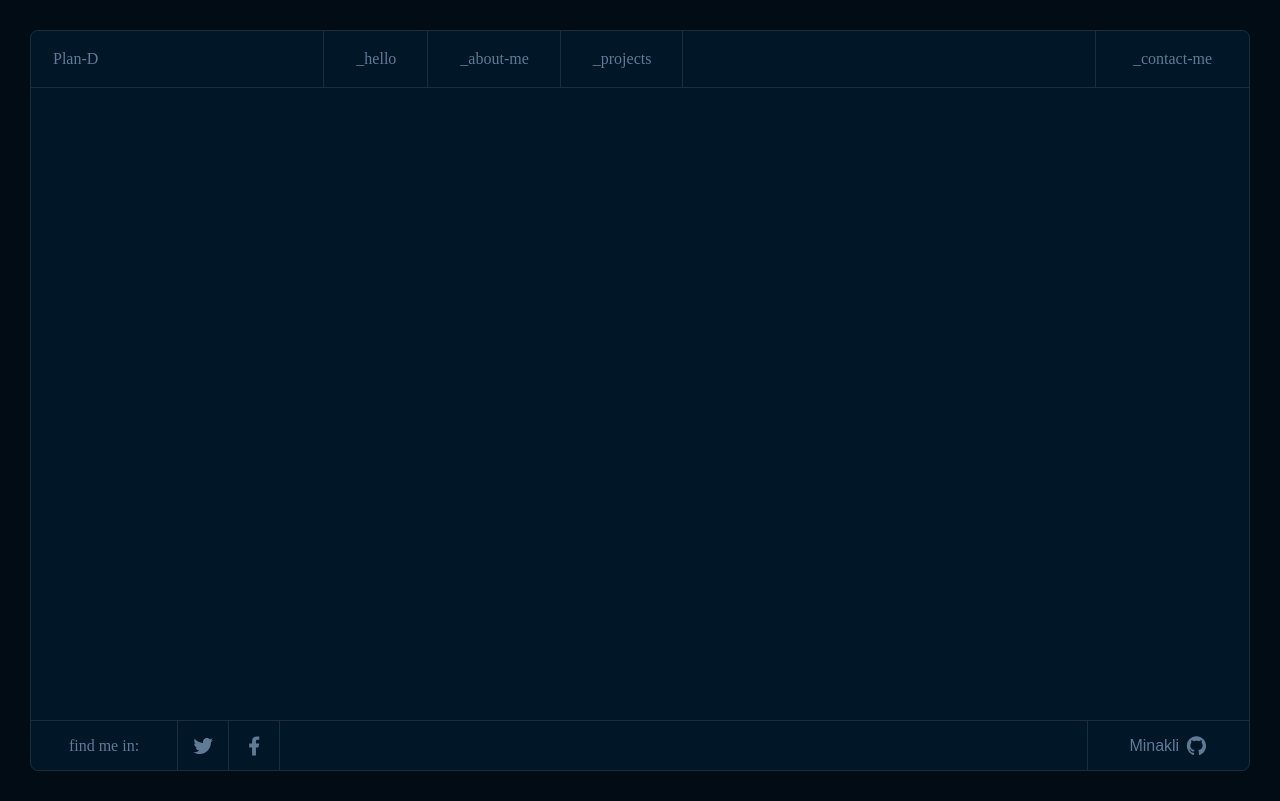
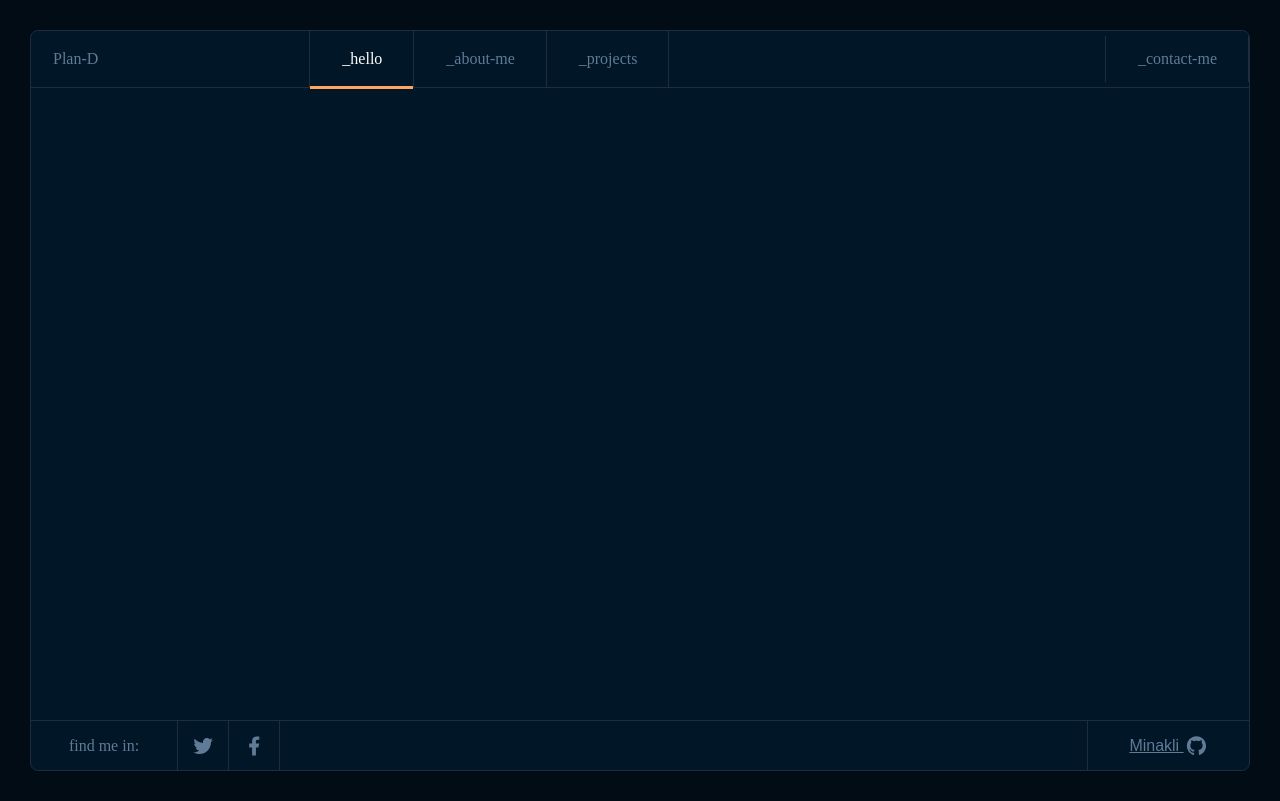
Before and after one commit to Minakli/portfolio, a React (Create React App) app: page / in a window 1280 px wide. Built offline with nearby package versions, Linux system fonts and the light colour scheme.

Commit message:
The pages have been created.

```diff
--- a/src/components/Footer/Footer.jsx
+++ b/src/components/Footer/Footer.jsx
@@ -6,9 +6,12 @@ import git from "./assets/git.svg";
 
 export default function Footer() {
   const footerSocial = [
-    { img: instagram },
-    { img: facebook },
-    { img: git, text: "Minakli\u00A0" },
+    { img: instagram, src: "https://instagram.com" },
+    {
+      img: facebook,
+      src: "https://www.facebook.com/profile.php?id=100092998994065",
+    },
+    { img: git, src: "https://github.com/Minakli", text: "Minakli\u00A0" },
   ];
   return (
     <div className={s.wrapper}>
@@ -22,6 +25,7 @@ export default function Footer() {
           footerImg={elem.img}
           footerImgWidth={elem.width}
           footerText={elem.text}
+          footerSrc={elem.src}
         />
       ))}
       {/* </div> */}
--- a/src/components/Header/Header.jsx
+++ b/src/components/Header/Header.jsx
@@ -1,6 +1,9 @@
 import s from "./Header.module.css";
+import NavBtn from "../../ui/NavBtn/NavBtn";
+import { useState } from "react";
 
 export default function Header({ navBtn }) {
+  const [activePage, setActivePage] = useState("_hello");
   return (
     <header className={s.wrapper}>
       <div className={s.name}>
@@ -8,12 +11,20 @@ export default function Header({ navBtn }) {
         <div className={s.flex_shrink}></div>
       </div>
       {navBtn.map((elem, index) => (
-        <div className={s.nav} key={index}>
-          <span className={s.span}>{elem.name}</span>
-        </div>
+        <NavBtn
+          key={index}
+          elem={elem}
+          index={index}
+          activePage={activePage}
+          setActivePage={setActivePage}
+        />
       ))}
       <div className={s.contact}>
-        <span className={s.span}>_contact-me</span>
+        <NavBtn
+          activePage={activePage}
+          setActivePage={setActivePage}
+          elem={{ name: "_contact-me" }}
+        />
       </div>
     </header>
   );
--- a/src/components/Header/Header.module.css
+++ b/src/components/Header/Header.module.css
@@ -14,58 +14,18 @@
   align-items: center;
   max-width: 311px;
   height: 100%;
-  padding-left: 8px;
+  padding-left: 22px;
   padding-right: auto;
   border-right: 1px solid #1e2d3d;
   transition: filter 1s;
 }
-.wrapper span {
-  display: block;
-  flex-shrink: 0;
-}
-.span {
-  padding: 14px;
-  transition: filter 0.5s;
-}
-.span:hover {
-  filter: brightness(500%);
-  transition: filter 0.5s;
-}
+/* Сжимаемый контейнер*/
 .flex_shrink {
   width: 211px;
   flex-shrink: 1;
 }
-.name:hover {
-  /* color: #ffffff; */
-  /* filter: brightness(500%);
-  transition: filter 0.5s; */
-}
-.nav {
-  display: flex;
-  justify-content: center;
-  align-items: center;
-  height: 100%;
-  border-right: 1px solid #1e2d3d;
-  padding: 0 17px 0 18px;
-  transition: filter 1s;
-}
-.nav:hover {
-  /* color: #ffffff; */
-  /* filter: brightness(500%);
-  transition: filter 0.5s; */
-}
+
 .contact {
-  display: flex;
-  justify-content: center;
-  align-items: center;
-  width: 153px;
-  height: 100%;
   margin-left: auto;
-  transition: filter 1s;
   border-left: 1px solid #1e2d3d;
 }
-.contact:hover {
-  /* filter: brightness(500%);
-  transition: filter 0.5s; */
-  /* color: #ffffff; */
-}
--- a/src/components/Nav/Nav.jsx
+++ /dev/null
@@ -1,5 +0,0 @@
-import s from "./Nav.module.css";
-
-export default function Nav() {
-  return <div></div>;
-}
--- /dev/null
+++ b/src/ui/NavBtn/NavBtn.jsx
@@ -0,0 +1,18 @@
+import s from "./NavBtn.module.css";
+
+export default function NavBtn({ elem, index, activePage, setActivePage }) {
+  return (
+    <div
+      className={s.nav__btn}
+      key={index}
+      onClick={() => {
+        setActivePage(elem.name);
+      }}
+    >
+      <span className={activePage === elem.name ? s.span__active : s.span}>
+        {elem.name}
+      </span>
+      <div className={activePage === elem.name ? s.active__line : null}></div>
+    </div>
+  );
+}
--- /dev/null
+++ b/src/ui/NavBtn/NavBtn.module.css
@@ -0,0 +1,60 @@
+.nav__btn {
+  display: flex;
+  justify-content: center;
+  align-items: center;
+  height: 100%;
+  background-color: inherit;
+  color: #607b96;
+  border-right: 1px solid #1e2d3d;
+  transition: filter 1s;
+  position: relative;
+}
+.nav__btn_active {
+  display: flex;
+  justify-content: center;
+  align-items: center;
+  height: 100%;
+  background-color: white;
+  color: #607b96;
+  border-right: 1px solid #1e2d3d;
+  transition: filter 1s;
+}
+
+.span {
+  display: block;
+  flex-shrink: 0;
+  padding: 14px 31px 14px 32px;
+  transition: filter 0.5s;
+}
+.span__active {
+  display: block;
+  flex-shrink: 0;
+  padding: 14px 31px 14px 32px;
+  transition: filter 0.5s;
+  filter: brightness(500%);
+}
+.span:hover {
+  filter: brightness(500%);
+  transition: filter 0.5s;
+  cursor: pointer;
+}
+.span__active:hover {
+  filter: brightness(500%);
+  transition: filter 0.5s;
+  cursor: pointer;
+}
+.span:active {
+  filter: brightness(50%);
+}
+.span__active:active {
+  filter: brightness(50%);
+}
+.active__line {
+  display: block;
+  position: absolute;
+  bottom: -2px;
+  left: 0;
+  height: 3px;
+  width: 100%;
+  background-color: #fea55f;
+}
--- a/src/ui/footerIcon/FooterIcon.jsx
+++ b/src/ui/footerIcon/FooterIcon.jsx
@@ -1,8 +1,12 @@
 import s from "./FooterIcon.module.css";
 
-export default function FooterIcon({ footerImg, footerText }) {
+export default function FooterIcon({ footerImg, footerText, footerSrc }) {
   return (
-    <a className={footerText ? s.btn__withtext : s.btn}>
+    <a
+      className={footerText ? s.btn__withtext : s.btn}
+      href={footerSrc}
+      target="_blank"
+    >
       <div className={s.wrapper}>
         <p className={s.text}>{footerText}</p>
         <img className={s.img} src={footerImg} width="24" height="24" />
--- a/src/ui/footerIcon/FooterIcon.module.css
+++ b/src/ui/footerIcon/FooterIcon.module.css
@@ -36,10 +36,6 @@
   border-left: 1px solid #1e2d3d;
   transition: filter 1s;
 }
-/* .btn__withtext:hover {
-  transition: filter 0.5s;
-  filter: brightness(500%);
-} */
 .wrapper {
   display: flex;
   justify-content: center;
@@ -50,6 +46,10 @@
 .wrapper:hover {
   transition: filter 0.5s;
   filter: brightness(500%);
+  cursor: pointer;
+}
+.wrapper:active {
+  filter: brightness(50%);
 }
 .img {
   display: block;
```
Also changed, not shown: src/components/Nav/Nav.module.css (deleted).
